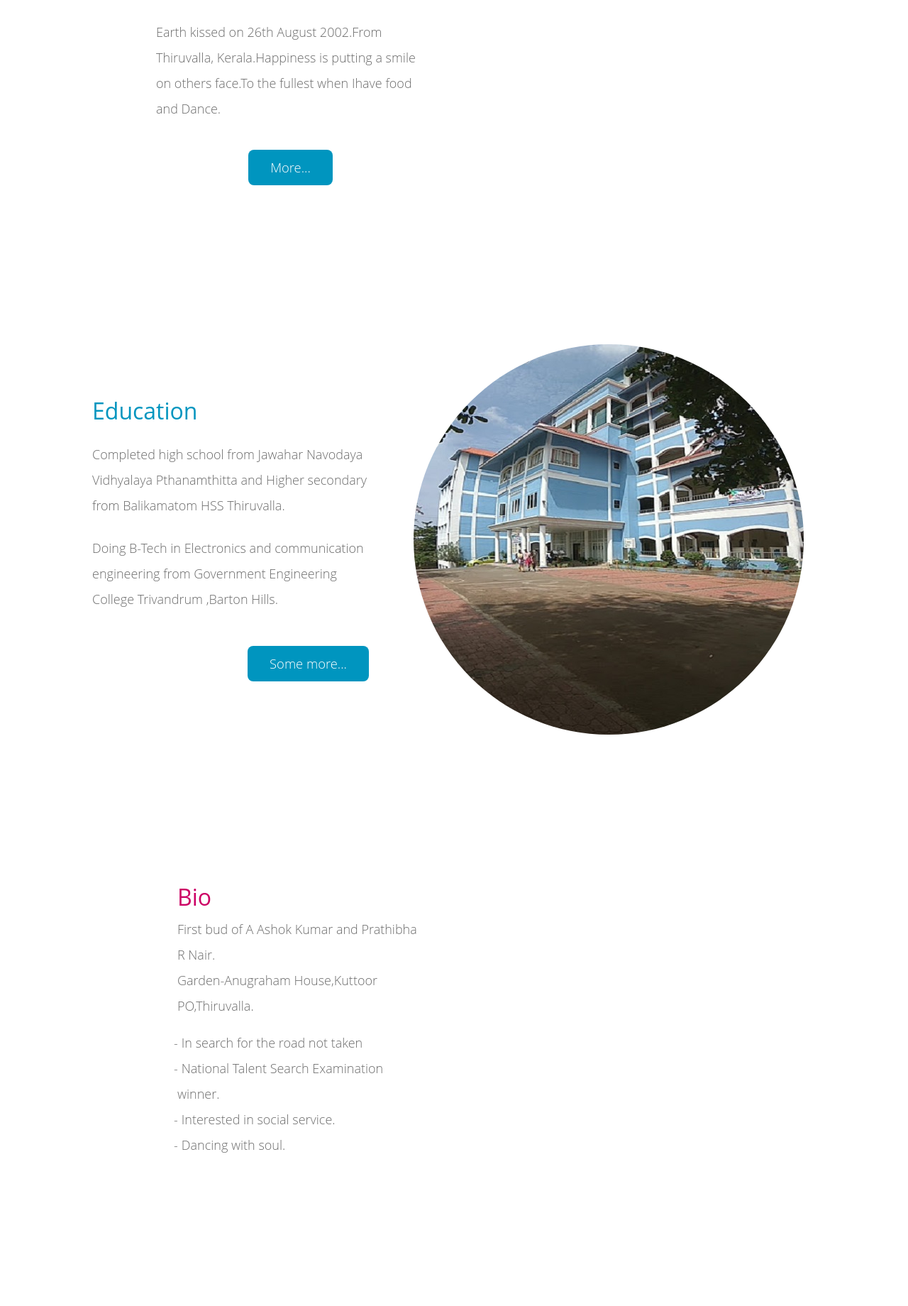
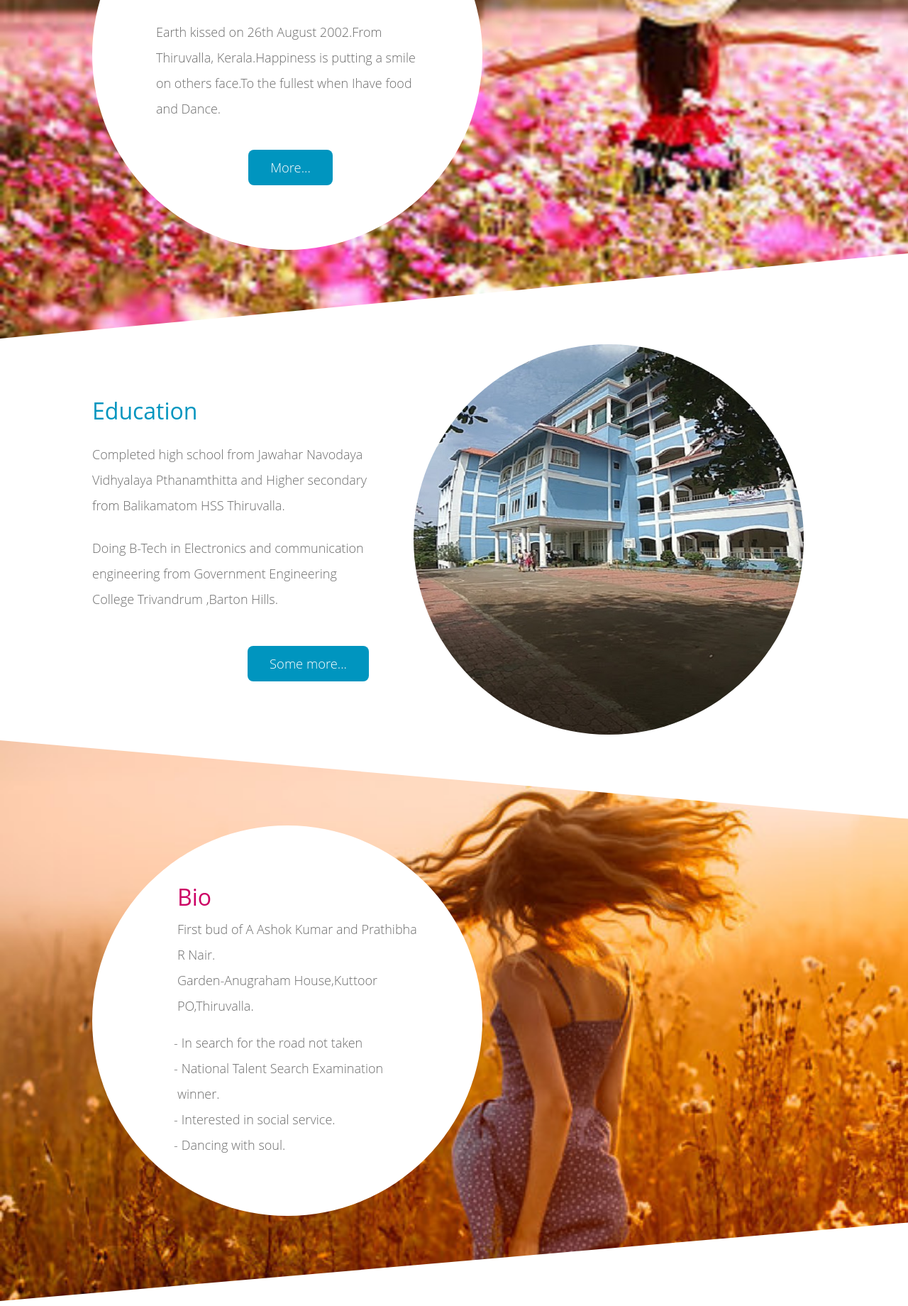
Before and after one commit to aishwarya-ashok/mini_portfolio, a plain HTML site: page index.html in a window 1280 px wide. Shown: the part 273-2113 px from the top of the page at 71% size. Drawn offline with Linux system fonts and the light colour scheme; files whose address does not match are found by name.

Commit message:
Update tooplate-style.css

```diff
--- a/tooplate-style.css
+++ b/tooplate-style.css
@@ -42,7 +42,7 @@ body {
 
 .tm-section-1 {
   height: 750px;
-  background-image: url(../img/First.jpg);
+  background-image: url(../First.jpg);
   background-size: cover;
   -webkit-clip-path: polygon(0px 0px, 100% 0px, 100% 84%, 0px 100%);
   clip-path: polygon(0px 0px, 100% 0px, 100% 84%, 0px 100%);
@@ -53,7 +53,7 @@ body {
 
 .tm-section-3 {
   height: 790px;
-  background-image: url(../img/3rd.jpg);
+  background-image: url(../3rd.jpg);
   background-size: cover;
   -webkit-clip-path: polygon(0px 0px, 100% 14%, 100% 86%, 0px 100%);
   clip-path: polygon(0px 0px, 100% 14%, 100% 86%, 0px 100%);
```
